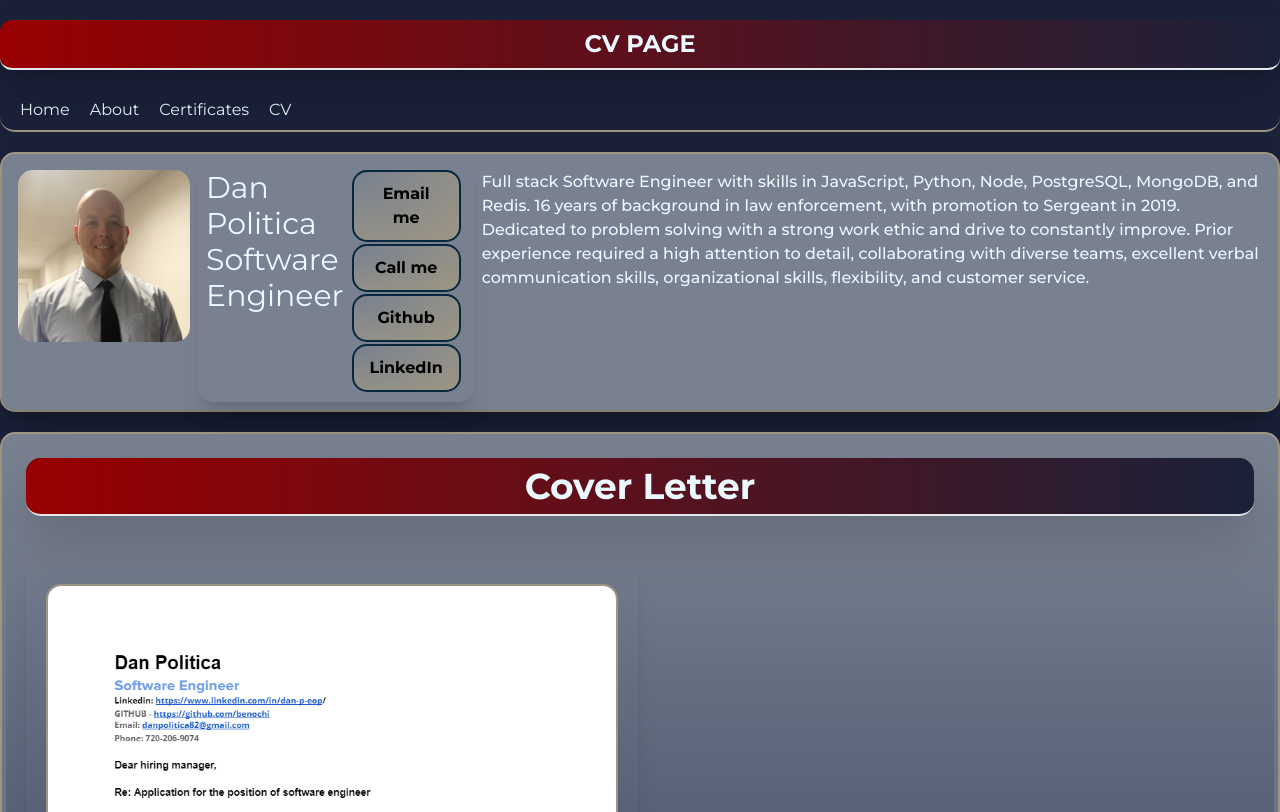
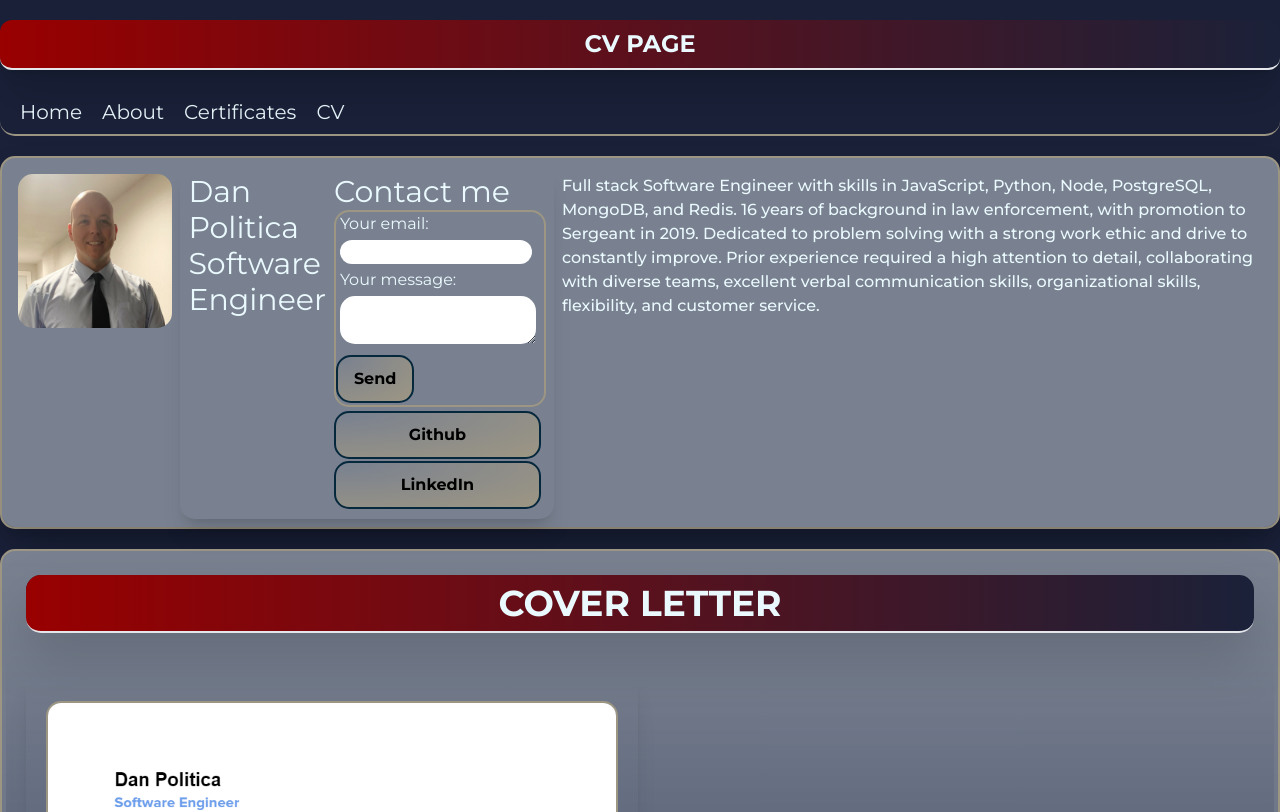
Before and after one commit to benochi/dan-portfolio, a Gatsby site: page /cv in a window 1280 px wide. Shown: the top 812 px of the page. Built offline with nearby package versions, Linux system fonts and the light colour scheme; Gatsby itself is replaced by a stand-in of ours.

Commit message:
updated UI added form

```diff
--- a/src/components/Layout.js
+++ b/src/components/Layout.js
@@ -23,8 +23,23 @@ export default function Layout({ children }) {
             <div class="flex flex-col content-center ">
               <div class="flex-auto">
                 <div class="flex flex-col pl-2">
-                  <a href="mailto:benochi82@gmail.com" rel="noreferrer" className={styles.btn}>Email me</a>
-                  <a href="tel:7202069074" rel="noreferrer" className={styles.btn}>Call me</a>
+                    <h2 class="text-3xl">Contact me</h2>
+                  <form
+                    class="border-2 mb-1 border-lightest"
+                    action="https://formspree.io/f/xdobqvaw"
+                    method="POST"
+                  >
+                    <label class="m-1">
+                      Your email:
+                      <input class="m-1" type="email" name="email"/>
+                    </label>
+                    <label class="m-1">
+                      Your message:
+                      <textarea class="text-darkest m-1" name="message"></textarea>
+                    </label>
+                    <button className={styles.btn} type="submit">Send</button>
+                  </form>
+
                   <a href="https://github.com/benochi" target="_blank" rel="noreferrer" className={styles.btn}>Github</a>
                   <a href="https://www.linkedin.com/in/dan-p-eop/" target="_blank" rel="noreferrer" className={styles.btn}>LinkedIn</a>
                 </div>
--- a/src/components/Navbar.js
+++ b/src/components/Navbar.js
@@ -5,10 +5,10 @@ export default function Navbar() {
   return (
     <nav>
       <div classname="links" >
-        <Link class="pt-2" to="/">Home</Link>
-        <Link class="pt-2" to="/about">About</Link>
-        <Link class="pt-2" to="/certificates">Certificates</Link>
-        <Link class="pt-2" to="/cv">CV</Link>
+        <Link class="pt-2 text-xl" to="/">Home</Link>
+        <Link class="pt-2 text-xl" to="/about">About</Link>
+        <Link class="pt-2 text-xl" to="/certificates">Certificates</Link>
+        <Link class="pt-2 text-xl" to="/cv">CV</Link>
       </div>
     </nav>
   )
--- a/src/pages/cv.js
+++ b/src/pages/cv.js
@@ -13,14 +13,14 @@ export default function CV() {
       <Layout>
       <section class="bg-lighter border-2 text-center mb-5 p-1 border-lightest shadow-xl bg-gradient-to-t from-darker">
       <h2 class="text-4xl text-center bg-darkest font-bold m-5 border-b-2 p-2 drop-shadow-2xl bg-gradient-to-r from-crimson"><a class="hover:text-darkest hover:bg-lightest p-2" target="_blank" rel="noreferrer" href="https://docs.google.com/document/d/1VYDAdMhPidGNNfUiKf9HjVtQy8v7VLfffDsXlQrwOVk/edit?usp=sharing">
-          Cover Letter</a></h2>
+          COVER LETTER</a></h2>
         <div class="grid grid-cols-1 gap-1 p-5 lg:grid-cols-2 xl:grid-cols-2 bg-gradient-to-t from-darker content-center">
           <div class="grid-cols p-5 shadow-xl content-center">
             <img src={cover} alt="Springboard certificate of completion" class="mt-2 object-cover h-480 w-960 border-2 border-lightest"></img>
           </div>
         </div>
         <h2 class="text-4xl text-center bg-darkest font-bold m-5 border-b-2 p-2 drop-shadow-2xl bg-gradient-to-r from-crimson"><a class="hover:text-darkest hover:bg-lightest p-2" target="_blank" rel="noreferrer" href="https://docs.google.com/document/d/1OnhCmoynRi-KrBFdWeKF8A567LHn_cLD/edit?usp=sharing&ouid=105266601067052062633&rtpof=true&sd=true">
-          Resume</a></h2>
+          RESUME</a></h2>
         <div class="grid grid-cols-1 gap-1 p-5 lg:grid-cols-2 xl:grid-cols-2 bg-gradient-to-t from-darker content-center">
           <div class="grid-cols p-5 shadow-xl content-center">
             <img src={resume1} alt="Springboard certificate of completion" class="mt-2 object-cover h-480 w-960 border-2 border-lightest"></img>
--- a/src/pages/index.js
+++ b/src/pages/index.js
@@ -29,8 +29,6 @@ import vscode from '../images/logos/vscode.svg'
 import regurupic from '../images/projects/regurupic.jpg';
 import recipepic from '../images/projects/recipeapp.jpg'
 
-const pageName= "home"
-
 export default function Home() {
   return (
       <div>
@@ -38,7 +36,6 @@ export default function Home() {
        bg-gradient-to-r from-crimson">HOME PAGE</h2>
 
     <Layout>
-
       <section class="border-2 mb-5 p-1 border-lightest shadow-xl bg-darker">
         <div>
           <h2 class="text-4xl text-center bg-darkest font-bold m-5 border-b-2 p-2 drop-shadow-2xl bg-gradient-to-r from-crimson">SKILLS</h2>
--- a/src/pages/projects/index.js
+++ /dev/null
@@ -1,14 +0,0 @@
-import React from 'react'
-
-import Layout from '../../components/Layout'
-
-export default function Projects() {
-
-  return (
-    <Layout>
-      <div>
-        <h1>stuff</h1>
-      </div>
-    </Layout>
-  )
-}
--- a/src/styles/global.css
+++ b/src/styles/global.css
@@ -4,12 +4,13 @@
 @tailwind utilities;
 
 * {
-  margin: 0;
+  margin-bottom: 0;
   padding: 0;
   text-decoration: none;
   font-family: "Montserrat";
   color: #eaf9fe;
   border-radius: 15px;
+
 }
 html, body {
   min-height: 100%;
```
Also changed, not shown: src/images/resume/resume1.png, src/images/resume/resume2.png.
